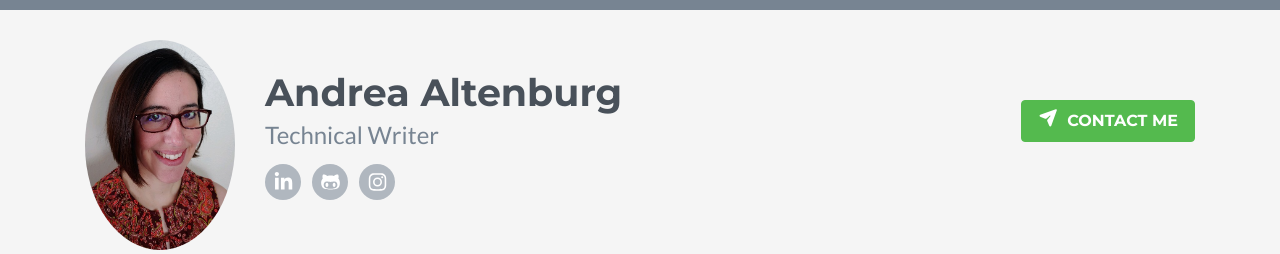
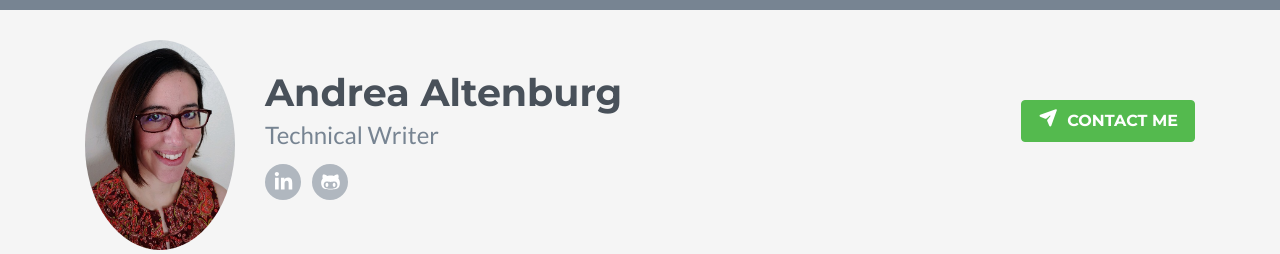
Before and after one commit to alaltenburg/andreaaltenburg, a plain HTML site: page index.html in a window 1280 px wide. Shown: the top 254 px of the page. Drawn offline with nearby package versions, Linux system fonts and the light colour scheme; no server answers; some icons are missing.

Commit message:
removed instagram

```diff
--- a/index.html
+++ b/index.html
@@ -41,7 +41,6 @@
                 <ul class="social list-inline">
                     <li class="list-inline-item"><a href="https://www.linkedin.com/in/andreaaltenburg/"><i class="fab fa-linkedin-in"></i></a></li>
                     <li class="list-inline-item"><a href="https://github.com/alaltenburg/andreaaltenburg"><i class="fab fa-github-alt"></i></a></li>
-                    <li class="list-inline-item"><a href="https://www.instagram.com/altenburgandrea/" ><i class="fab fa-instagram"></i></a></li>
                 </ul>
             </div><!--//profile-->
             <a class="btn btn-cta-primary float-right" href="mailto:alaltenburg@gmail.com?" target="_blank"><i class="fas fa-paper-plane"></i> Contact Me</a>
```
